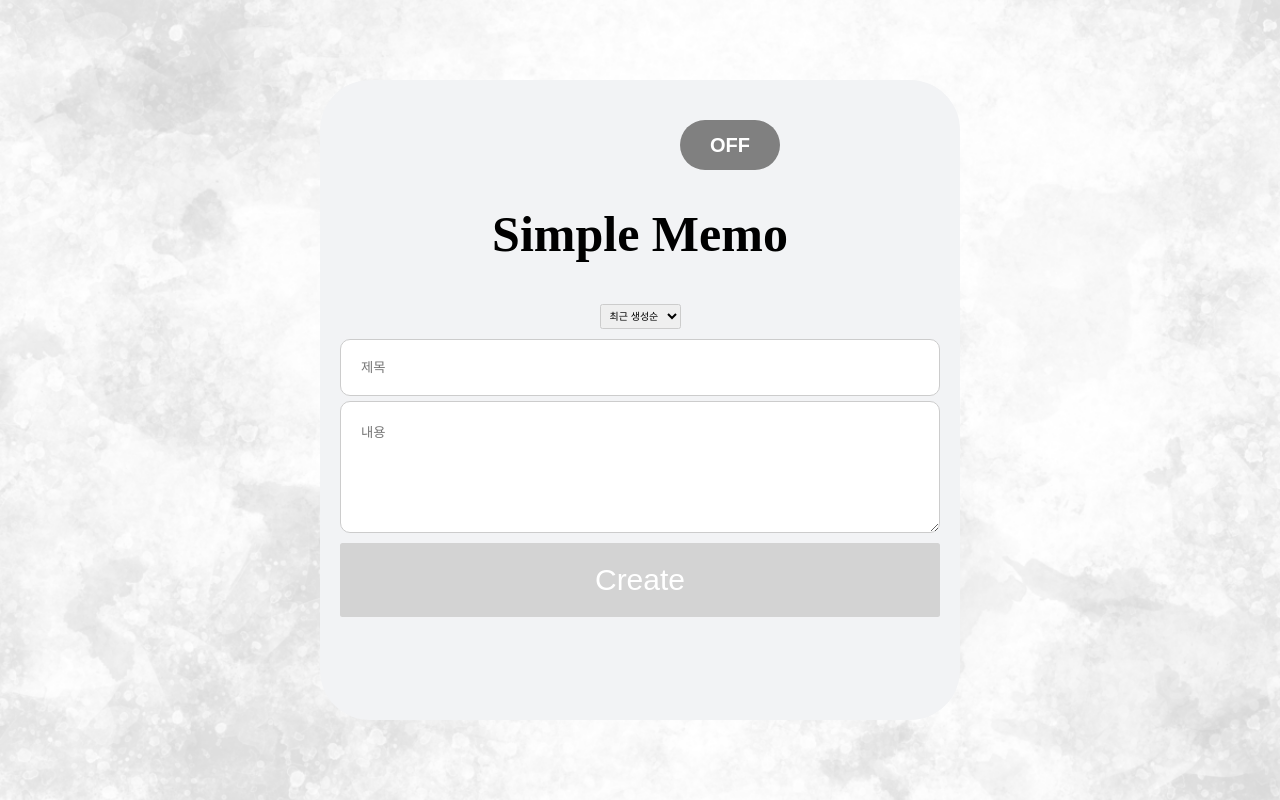
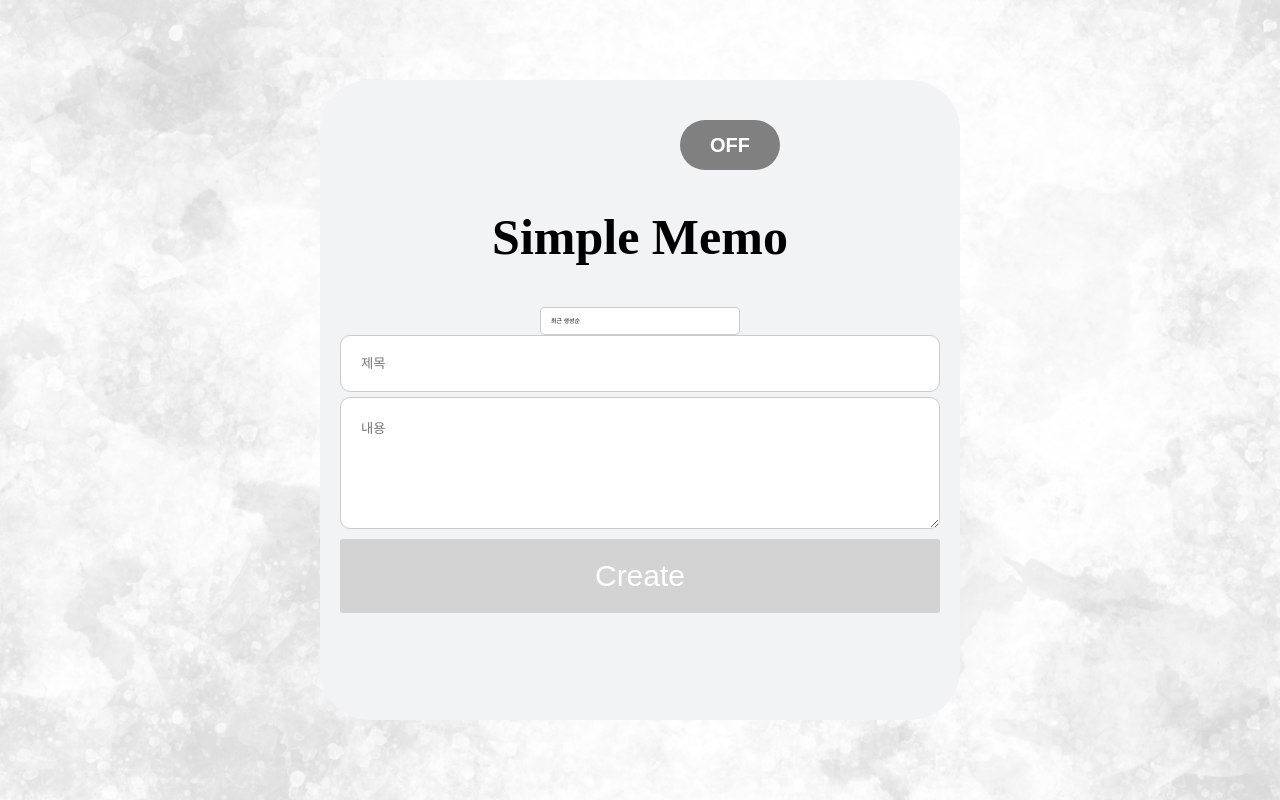
Before and after one commit to NOW-SOPT-REACTSTUDY-PROJECT/Note-App, a React (Vite) app: page / in a window 1280 px wide. Built offline with nearby package versions, Linux system fonts and the light colour scheme.

Commit message:
refactor: 정렬 드롭다운 직접 구현으로 수정

```diff
--- /dev/null
+++ b/src/componenets/CustomDropDown.tsx
@@ -0,0 +1,95 @@
+// CustomDropdown.tsx
+import { useState, useRef, useEffect } from "react";
+import styled from "styled-components";
+
+interface CustomDropdownProps {
+  options: { value: string; label: string }[];
+  onChange: (value: string) => void;
+}
+
+function CustomDropdown({ options, onChange }: CustomDropdownProps) {
+  const [isOpen, setIsOpen] = useState(false);
+  const [selectedValue, setSelectedValue] = useState(options[0].value);
+  const dropdownRef = useRef<HTMLDivElement>(null);
+
+  const handleToggle = () => setIsOpen(!isOpen);
+
+  const handleOptionClick = (value: string) => {
+    setSelectedValue(value);
+    setIsOpen(false);
+    onChange(value);
+  };
+
+  const handleClickOutside = (event: MouseEvent) => {
+    if (
+      dropdownRef.current &&
+      !dropdownRef.current.contains(event.target as Node)
+    ) {
+      setIsOpen(false);
+    }
+  };
+
+  useEffect(() => {
+    document.addEventListener("mousedown", handleClickOutside);
+    return () => {
+      document.removeEventListener("mousedown", handleClickOutside);
+    };
+  }, []);
+
+  return (
+    <DropdownWrapper ref={dropdownRef}>
+      <DropdownHeader onClick={handleToggle}>
+        {options.find((option) => option.value === selectedValue)?.label}
+      </DropdownHeader>
+      {isOpen && (
+        <DropdownList>
+          {options.map((option) => (
+            <DropdownItem
+              key={option.value}
+              onClick={() => handleOptionClick(option.value)}
+            >
+              {option.label}
+            </DropdownItem>
+          ))}
+        </DropdownList>
+      )}
+    </DropdownWrapper>
+  );
+}
+
+export default CustomDropdown;
+
+const DropdownWrapper = styled.div`
+  position: relative;
+  width: 200px;
+`;
+
+const DropdownHeader = styled.div`
+  padding: 10px;
+  border: 1px solid #ccc;
+  border-radius: 4px;
+  background-color: #fff;
+  cursor: pointer;
+`;
+
+const DropdownList = styled.ul`
+  position: absolute;
+  top: 100%;
+  left: 0;
+  width: 100%;
+  border: 1px solid #ccc;
+  border-radius: 4px;
+  background-color: #fff;
+  list-style: none;
+  padding: 0;
+  margin: 0;
+  z-index: 1000;
+`;
+
+const DropdownItem = styled.li`
+  padding: 10px;
+  cursor: pointer;
+  &:hover {
+    background-color: #f0f0f0;
+  }
+`;
--- a/src/pages/Home.tsx
+++ b/src/pages/Home.tsx
@@ -1,9 +1,11 @@
-import { useState, useRef } from "react";
+// Home.tsx
+import { useState } from "react";
 import styled from "styled-components";
 import Title from "../componenets/Title";
 import Toggle from "../componenets/Toggle";
 import NoteInput from "../componenets/Noteinput";
 import NoteList from "../componenets/NoteList";
+import CustomDropdown from "../componenets/CustomDropDown";
 
 interface NoteType {
   title: string;
@@ -12,10 +14,10 @@ interface NoteType {
   updatedAt: Date;
 }
 
-const Home = () => {
+function Home() {
   const [notes, setNotes] = useState<NoteType[]>([]);
   const [showNoteInput, setShowNoteInput] = useState(true);
-  const sortRef = useRef<HTMLSelectElement>(null);
+  const [sortOption, setSortOption] = useState("recentlyCreated");
 
   const addNote = (note: NoteType) => {
     setNotes([...notes, note]);
@@ -42,7 +44,6 @@ const Home = () => {
   };
 
   const getSortedNotes = () => {
-    const sortOption = sortRef.current?.value;
     return notes.sort((a, b) => {
       if (sortOption === "recentlyCreated") {
         return b.createdAt.getTime() - a.createdAt.getTime();
@@ -53,6 +54,11 @@ const Home = () => {
     });
   };
 
+  const handleSortChange = (sortOption: string) => {
+    setSortOption(sortOption);
+    setNotes([...notes]); // Trigger re-render
+  };
+
   return (
     <HomeWrapper>
       <HomeContainer>
@@ -60,10 +66,13 @@ const Home = () => {
           <Title />
           <Toggle />
         </HomeHeader>
-        <SortDropdown ref={sortRef} onChange={() => setNotes([...notes])}>
-          <option value="recentlyCreated">최근 생성순</option>
-          <option value="recentlyUpdated">최신 수정순</option>
-        </SortDropdown>
+        <CustomDropdown
+          options={[
+            { value: "recentlyCreated", label: "최근 생성순" },
+            { value: "recentlyUpdated", label: "최신 수정순" },
+          ]}
+          onChange={handleSortChange}
+        />
         {showNoteInput ? (
           <NoteInput addNote={addNote} />
         ) : (
@@ -79,7 +88,7 @@ const Home = () => {
       </HomeContainer>
     </HomeWrapper>
   );
-};
+}
 
 export default Home;
 
@@ -114,11 +123,3 @@ const HomeHeader = styled.div`
   height: 10rem;
   margin-bottom: 2rem;
 `;
-
-const SortDropdown = styled.select`
-  margin-bottom: 1rem;
-  padding: 0.5rem;
-  font-size: 1rem;
-  border-radius: 0.25rem;
-  border: 1px solid #ccc;
-`;
```
